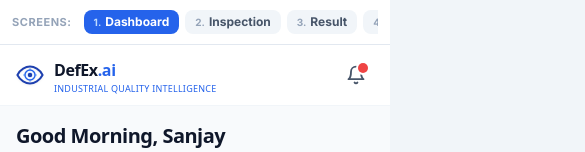
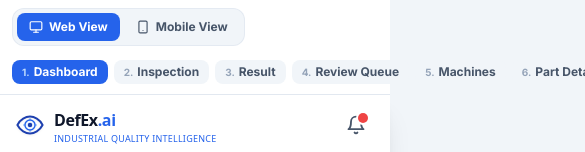
Before and after one commit to sanjaykumarskr2025-design/defex.ai, a React (Vite) app in the folder frontend/: page /#/ in a window 390 px wide. Shown: the top 152 px of the page, 585 px wide, since content can reach past the window. Built offline with nearby package versions, Linux system fonts and the light colour scheme; no server answers.

Commit message:
feat(ui): add Web View and Mobile View toggle in top screen section bar

```diff
--- a/frontend/src/App.tsx
+++ b/frontend/src/App.tsx
@@ -1,7 +1,7 @@
 import React, { useState, useEffect } from 'react';
 import { HashRouter as Router, Routes, Route, Navigate, useLocation, useNavigate } from 'react-router-dom';
 import { AuthProvider, useAuth } from './context/AuthContext';
-import { AppStateProvider } from './context/AppContext';
+import { AppStateProvider, useAppState } from './context/AppContext';
 
 import { TopAppBar } from './components/TopAppBar';
 import { BottomNav } from './components/BottomNav';
@@ -22,6 +22,7 @@ function AppLayout() {
   const location = useLocation();
   const navigate = useNavigate();
   const { isAuthenticated } = useAuth();
+  const { deviceView } = useAppState();
   const [isDrawerOpen, setIsDrawerOpen] = useState(false);
 
   const isLoginPage = location.pathname === '/login' || location.pathname === '/register';
@@ -78,7 +79,7 @@ function AppLayout() {
 
   return (
     <div className="min-h-screen bg-slate-100/90 text-slate-900 flex flex-col">
-      {/* Global Screen Switcher Banner */}
+      {/* Global Screen Switcher Banner with Web View and Mobile View */}
       <ScreenSwitcherBar onToggleDrawer={handleToggleDrawer} />
 
       {/* Global Mobile Menu Drawer - Works from ANY screen */}
@@ -92,7 +93,13 @@ function AppLayout() {
       ) : !isAuthenticated ? (
         <Navigate to="/login" replace />
       ) : (
-        <div className="w-full max-w-5xl mx-auto shadow-xl min-h-screen bg-slate-50 flex flex-col font-sans">
+        <div
+          className={`w-full mx-auto shadow-xl min-h-screen bg-slate-50 flex flex-col font-sans transition-all duration-200 ${
+            deviceView === 'mobile'
+              ? 'max-w-[420px] my-4 rounded-[28px] border border-slate-200/90 shadow-2xl overflow-hidden'
+              : 'max-w-5xl'
+          }`}
+        >
           <TopAppBar title={title} showBack={showBack} backTo={backTo} />
 
           <main className="flex-1 w-full mx-auto px-4 pt-3">
--- a/frontend/src/components/ScreenSwitcherBar.tsx
+++ b/frontend/src/components/ScreenSwitcherBar.tsx
@@ -1,5 +1,7 @@
 import React from 'react';
 import { useNavigate, useLocation } from 'react-router-dom';
+import { Monitor, Smartphone } from 'lucide-react';
+import { useAppState } from '../context/AppContext';
 
 interface ScreenSwitcherBarProps {
   onToggleDrawer: () => void;
@@ -8,6 +10,7 @@ interface ScreenSwitcherBarProps {
 export const ScreenSwitcherBar: React.FC<ScreenSwitcherBarProps> = ({ onToggleDrawer }) => {
   const navigate = useNavigate();
   const location = useLocation();
+  const { deviceView, setDeviceView } = useAppState();
 
   const screens = [
     { num: '1', name: 'Dashboard', path: '/' },
@@ -24,12 +27,40 @@ export const ScreenSwitcherBar: React.FC<ScreenSwitcherBarProps> = ({ onToggleDr
 
   return (
     <div className="bg-white border-b border-slate-200 px-3 md:px-4 py-2 sticky top-0 z-40 shadow-xs">
-      <div className="flex items-center justify-between max-w-6xl mx-auto gap-2 overflow-x-auto py-0.5">
-        <span className="text-[11px] font-bold text-slate-400 uppercase tracking-wider mr-1 shrink-0">
-          Screens:
-        </span>
+      <div className="flex items-center justify-between max-w-6xl mx-auto gap-3 flex-wrap">
+        {/* Web View vs Mobile View Switcher */}
+        <div className="flex items-center gap-1 bg-slate-100 p-1 rounded-xl border border-slate-200/80 shadow-2xs">
+          <button
+            onClick={() => setDeviceView('web')}
+            className={`flex items-center gap-1.5 px-3 py-1.5 rounded-lg text-xs font-bold transition-all ${
+              deviceView === 'web'
+                ? 'bg-blue-600 text-white shadow-xs'
+                : 'text-slate-600 hover:text-slate-900 hover:bg-slate-200/60'
+            }`}
+          >
+            <Monitor className="w-3.5 h-3.5" />
+            <span>Web View</span>
+          </button>
 
-        <div className="flex items-center gap-1.5 shrink-0">
+          <button
+            onClick={() => setDeviceView('mobile')}
+            className={`flex items-center gap-1.5 px-3 py-1.5 rounded-lg text-xs font-bold transition-all ${
+              deviceView === 'mobile'
+                ? 'bg-blue-600 text-white shadow-xs'
+                : 'text-slate-600 hover:text-slate-900 hover:bg-slate-200/60'
+            }`}
+          >
+            <Smartphone className="w-3.5 h-3.5" />
+            <span>Mobile View</span>
+          </button>
+        </div>
+
+        {/* Screens Section */}
+        <div className="flex items-center gap-1.5 overflow-x-auto min-w-max py-0.5">
+          <span className="text-[11px] font-bold text-slate-400 uppercase tracking-wider mr-1 hidden sm:inline">
+            Screens:
+          </span>
+
           {screens.map((s) => {
             const isCurrent =
               location.pathname === s.path ||
--- a/frontend/src/context/AppContext.tsx
+++ b/frontend/src/context/AppContext.tsx
@@ -40,6 +40,8 @@ interface AppContextType {
   toggleMachineStatus: (id: string) => void;
   addMachine: (name: string, type: string) => void;
   acknowledgeAlert: (id: string) => void;
+  deviceView: 'web' | 'mobile';
+  setDeviceView: (view: 'web' | 'mobile') => void;
 }
 
 const initialMachines: Machine[] = [
@@ -83,6 +85,8 @@ export const AppStateProvider: React.FC<{ children: React.ReactNode }> = ({ chil
     const saved = localStorage.getItem('defex_alerts');
     return saved ? JSON.parse(saved) : initialAlerts;
   });
+
+  const [deviceView, setDeviceView] = useState<'web' | 'mobile'>('web');
 
   useEffect(() => {
     localStorage.setItem('defex_machines', JSON.stringify(machines));
@@ -136,6 +140,8 @@ export const AppStateProvider: React.FC<{ children: React.ReactNode }> = ({ chil
         toggleMachineStatus,
         addMachine,
         acknowledgeAlert,
+        deviceView,
+        setDeviceView,
       }}
     >
       {children}
```
